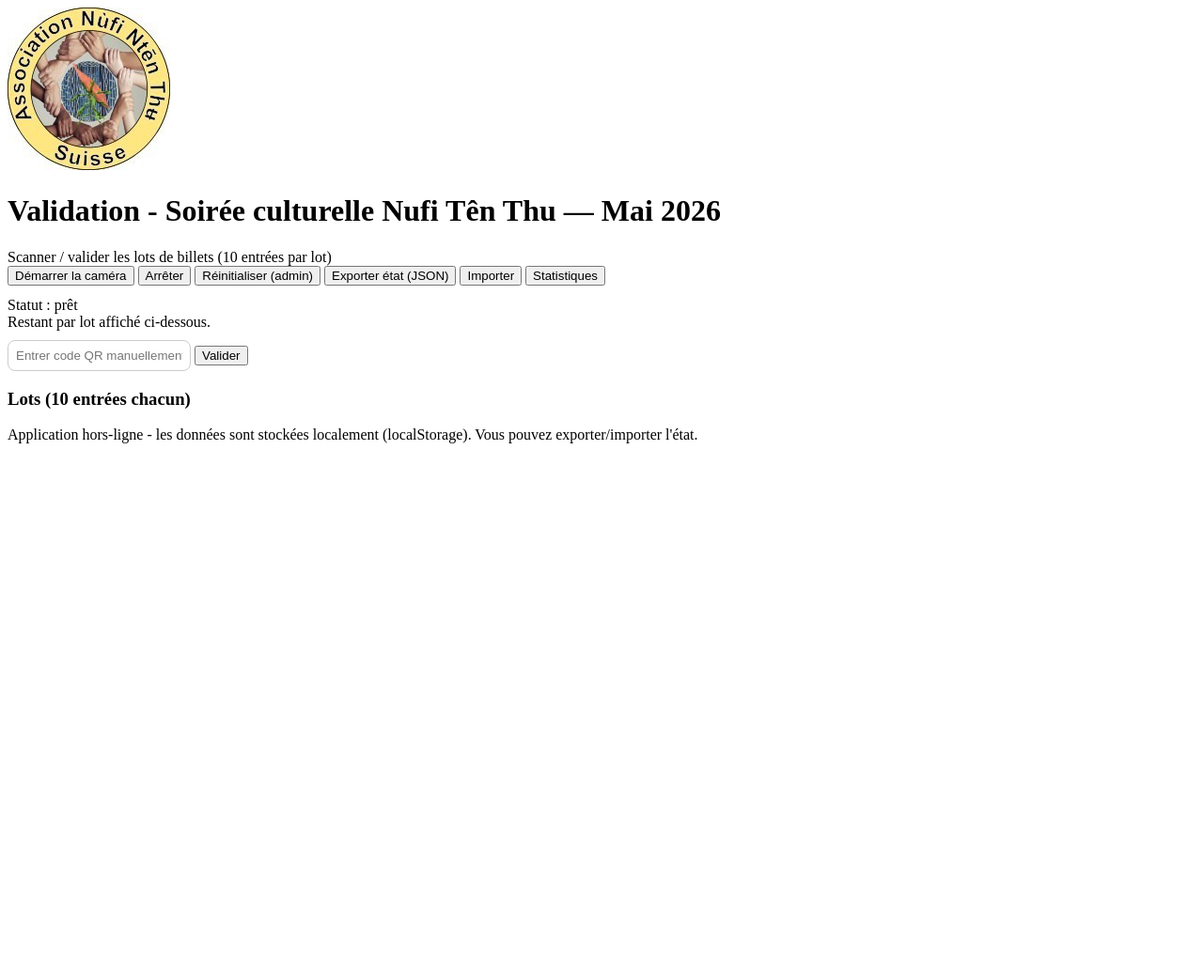
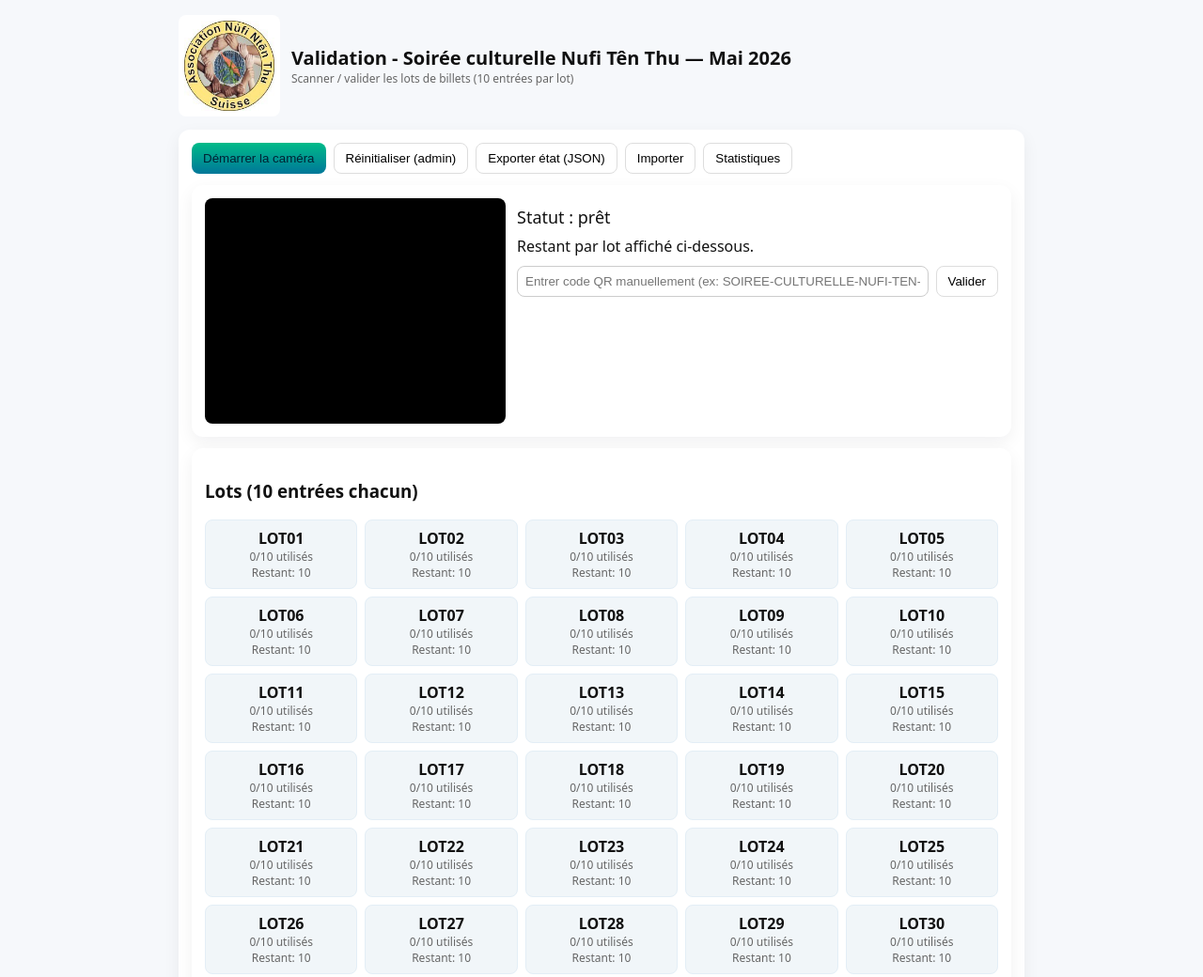
Before and after one commit to legrandBenjo/soiree-culturelle-HK-2026, a plain HTML site: page scanner/index.html in a window 1280 px wide. Shown: the top 1040 px of the page at 94% size. Before the commit the page ends 800 px from the top, so only its background shows below. Drawn offline with Linux system fonts and the light colour scheme; no server answers.

Commit message:
Fix corrupted index.html and restore interface

```diff
--- a/scanner/index.html
+++ b/scanner/index.html
@@ -1,4 +1,21 @@
 <!DOCTYPE html>
+<html lang="fr">
+
+<head>
+    <meta charset="UTF-8">
+    <meta name="viewport" content="width=device-width, initial-scale=1.0">
+    <title>Validation - Soirée Culturelle Nufi Tên Thu 2026</title>
+    <link rel="stylesheet" href="style.css">
+    <!-- Firebase SDKs (compat version for simple usage) -->
+    <script src="https://www.gstatic.com/firebasejs/8.10.1/firebase-app.js"></script>
+    <script src="https://www.gstatic.com/firebasejs/8.10.1/firebase-database.js"></script>
+    <!-- Load html5-qrcode library -->
+    <script src="https://unpkg.com/html5-qrcode" type="text/javascript"></script>
+</head>
+
+<body>
+    <div class="container">
+        <header>
             <img id="logo" class="logo" src="logo.png" alt="Logo association" onerror="this.style.display='none'" />
             <div>
                 <h1>Validation - Soirée culturelle Nufi Tên Thu — Mai 2026</h1>
```
Lines whose indentation alone changed are shown as unchanged.
